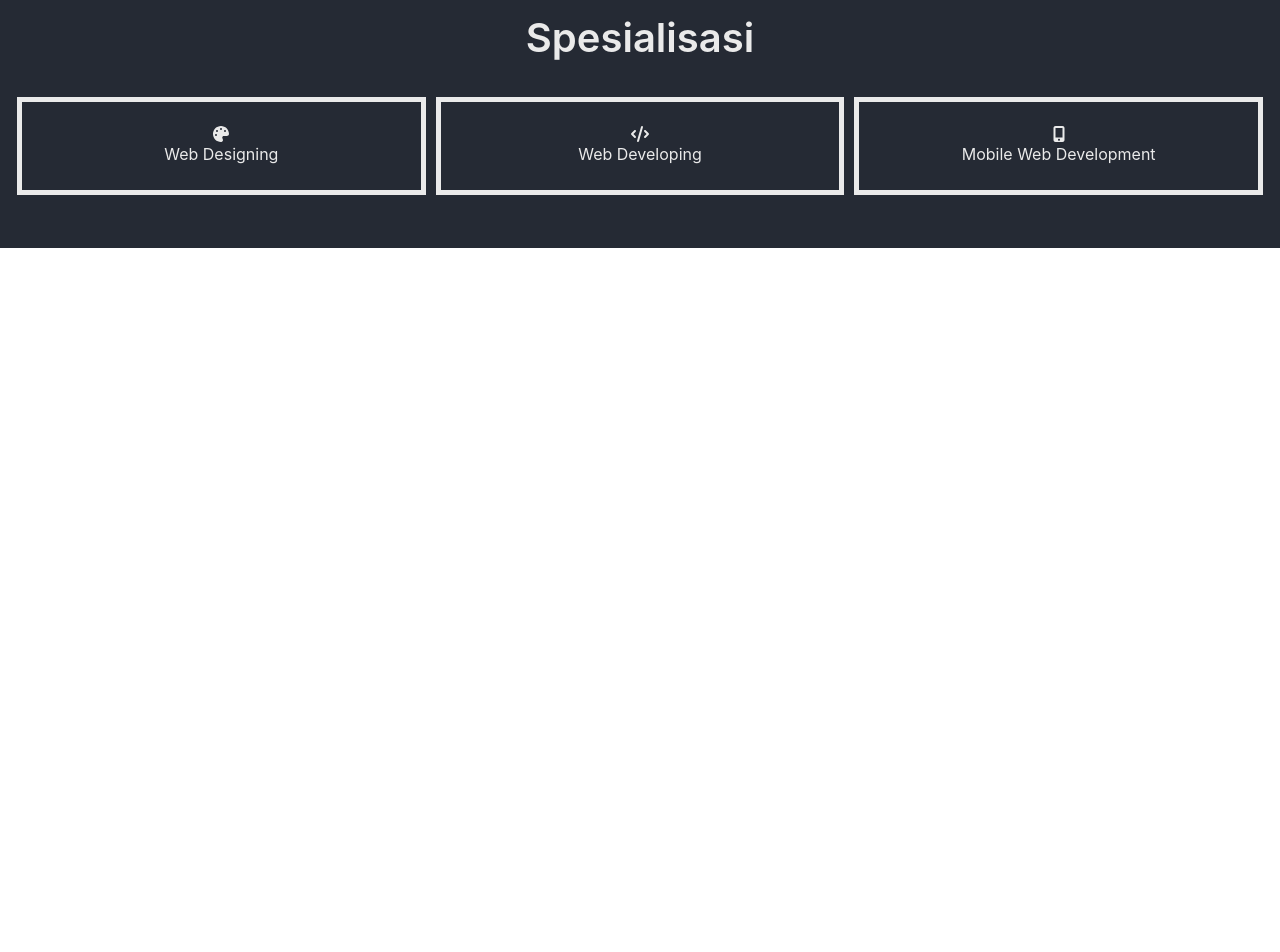
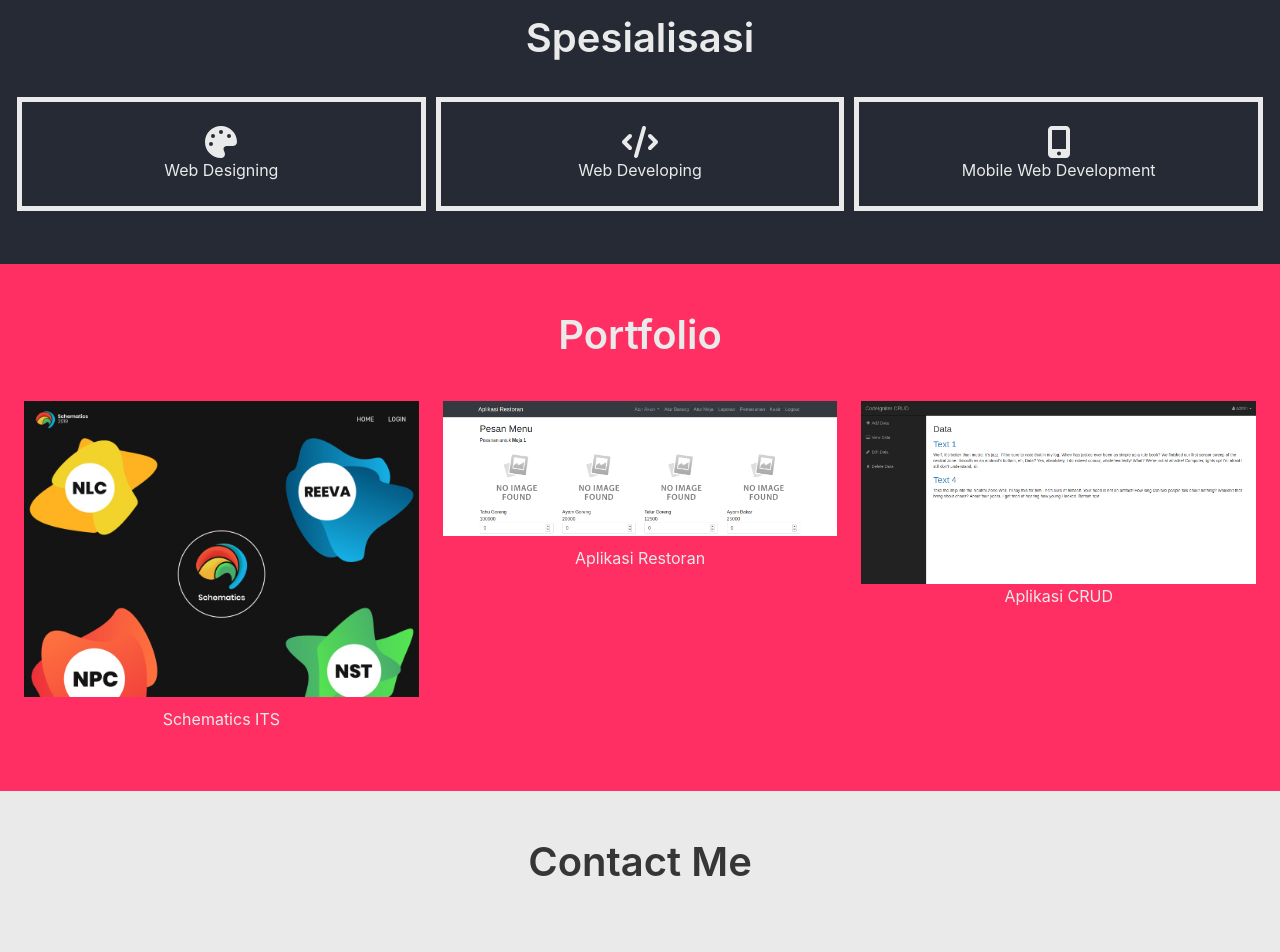
Before and after one commit to kerupuksambel/kerupuksambel.github.io, a plain HTML site: page index.html in a window 1280 px wide. Shown: the part 720-1672 px from the top of the page. Before the commit the page ends 1160 px from the top, so only its background shows below. Drawn offline with Linux system fonts and the light colour scheme.

Commit message:
Adding section - Portfolio

```diff
--- a/assets/css/style.css
+++ b/assets/css/style.css
@@ -24,6 +24,18 @@
 
 #skills .title{
     color: #eaeaea !important;
+}
+
+#portfolio{
+    background: #ff2e63;
+}
+
+#portfolio .title{
+    color: #eaeaea !important;
+}
+
+#contact{
+    background: #eaeaea;
 }
 
 /* Styling */
@@ -83,3 +95,11 @@
     color: #252a34 !important;
     margin: 5px;
 }
+
+#portfolio{
+    color: #eaeaea;
+}
+
+#portfolio .port p{
+    padding-top: 10px;
+}
--- a/index.html
+++ b/index.html
@@ -44,21 +44,39 @@
             <h2 class="title is-2 has-text-centered sect-title">Spesialisasi</h2>
             <div class="columns is-multiline is-mobile is-centered" id="skill-cont">
                 <div class="column skill has-text-centered">
-                    <span class="fas fa-palette"></span>
+                    <span class="fas fa-2x fa-palette"></span>
                     <p>Web Designing</p>
                 </div>
                 <div class="column skill has-text-centered">
-                    <span class="fas fa-code"></span>
+                    <span class="fas fa-2x fa-code"></span>
                     <p>Web Developing</p>
                 </div>
                 <div class="column skill has-text-centered">
-                    <span class="fas fa-mobile-alt"></span>
+                    <span class="fas fa-2x fa-mobile-alt"></span>
                     <p>Mobile Web Development</p>
                 </div>
             </div>
         </section>
-        <section id="portfolio" class="section"></section>
-        <section id="contact" class="section"></section>
+        <section id="portfolio" class="section">
+            <h2 class="title is-2 has-text-centered sect-title">Portfolio</h2>
+            <div class="columns is-multiline is-mobile is-centered" id="port-cont">
+                <div class="column port has-text-centered">
+                    <img src="assets/img/portfolio/1.jpg">
+                    <p>Schematics ITS</p>
+                </div>
+                <div class="column port has-text-centered">
+                    <img src="assets/img/portfolio/2.png">
+                    <p>Aplikasi Restoran</p>
+                </div>
+                <div class="column skill has-text-centered">
+                    <img src="assets/img/portfolio/3.png">
+                    <p>Aplikasi CRUD</p>
+                </div>
+            </div>
+        </section>
+        <section id="contact" class="section">
+            <h2 class="title is-2 has-text-centered sect-title">Contact Me</h2>
+        </section>
         <footer></footer>
     </body>
     <script src="assets/js/jquery-3.4.1.min.js"></script>
```
Also changed, not shown: assets/img/portfolio/1.jpg (added), assets/img/portfolio/2.png (added), assets/img/portfolio/3.png (added).
